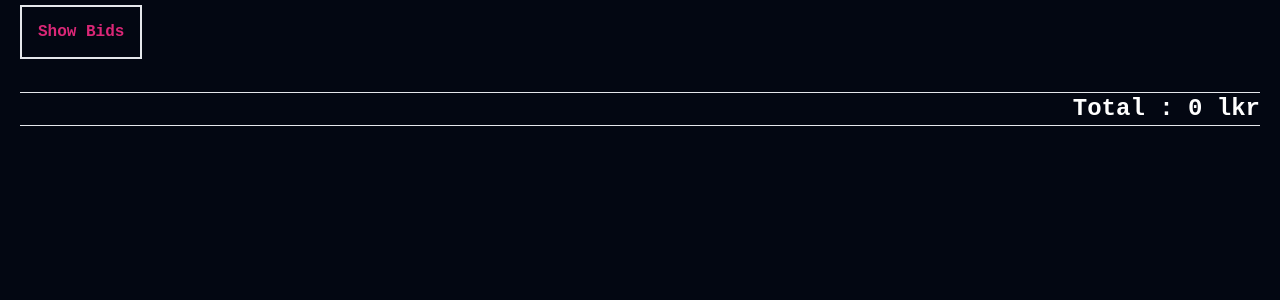
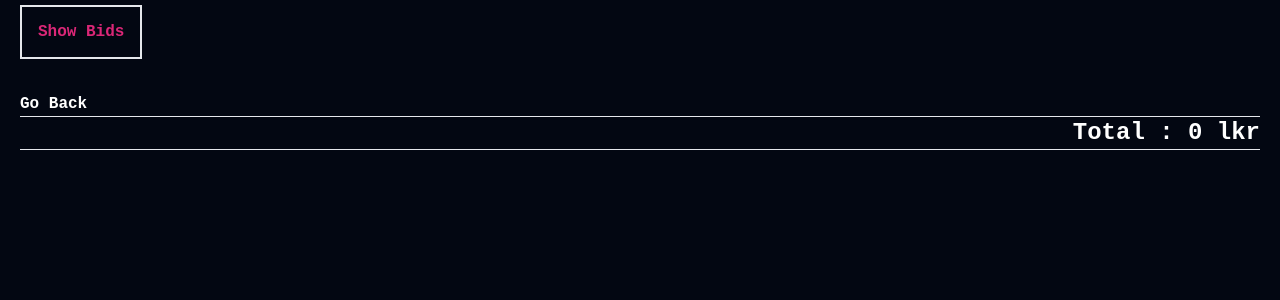
Before and after one commit to Navojith/MERN-vehicle-app, a React (Create React App) app: page /current-bids in a window 1280 px wide. Shown: the top 300 px of the page. Built offline with nearby package versions, Linux system fonts and the light colour scheme.

Commit message:
fix: redux bug

```diff
--- a/src/components/BidList.jsx
+++ b/src/components/BidList.jsx
@@ -1,3 +1,4 @@
+import { useNavigate } from 'react-router-dom';
 import { useBidContext } from '../hooks/useBidContext';
 import { useEffect, useState } from 'react';
 
@@ -5,6 +6,7 @@
   const { bid, dispatch } = useBidContext();
   const [bidItems, setBidItems] = useState([]);
   const [total, setTotal] = useState(0);
+  const navigate = useNavigate();
 
   useEffect(() => {
     if (bid !== null) {
@@ -19,6 +21,7 @@
   }, [bid]);
   return (
     <div className="mt-12 ">
+      <button onClick={() => navigate(-1)}>Go Back</button>
       {bidItems &&
         bidItems.map((item) => (
           <div
--- a/src/pages/Landing.jsx
+++ b/src/pages/Landing.jsx
@@ -18,7 +18,6 @@
 
       if (response.ok) {
         setData(json);
-        dispatch({ type: 'SET_BID', payload: '' });
       }
     };
     fetchData();
```
